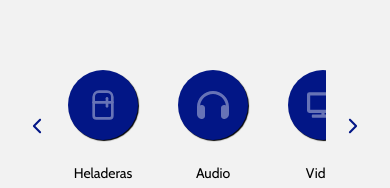
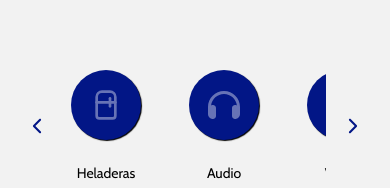
Before and after one commit to Candeb/eco-super, a React (Vite) app: page / in a window 390 px wide. Shown: the part 656-844 px from the top of the page. Built offline with nearby package versions, Linux system fonts and the light colour scheme.

Commit message:
fix carousel mobile

```diff
--- a/src/components/ImageCarousel/ImageCarousel.css
+++ b/src/components/ImageCarousel/ImageCarousel.css
@@ -34,7 +34,7 @@
     width: 100%;
 
     @media (max-width: 768px) {
-        gap: 2.5rem;
+        gap: 3rem;
         min-height: 80px;
     }
 }
```
